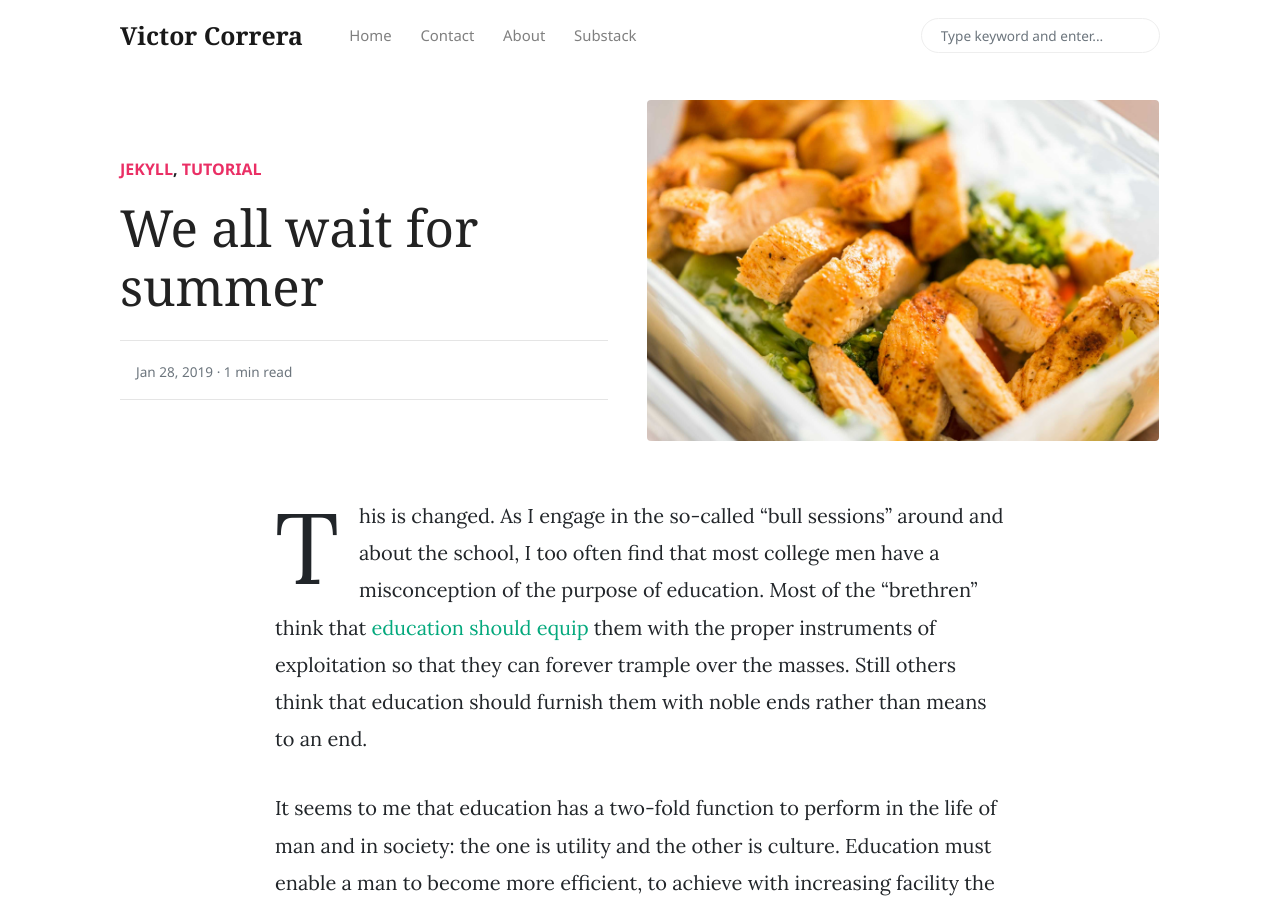
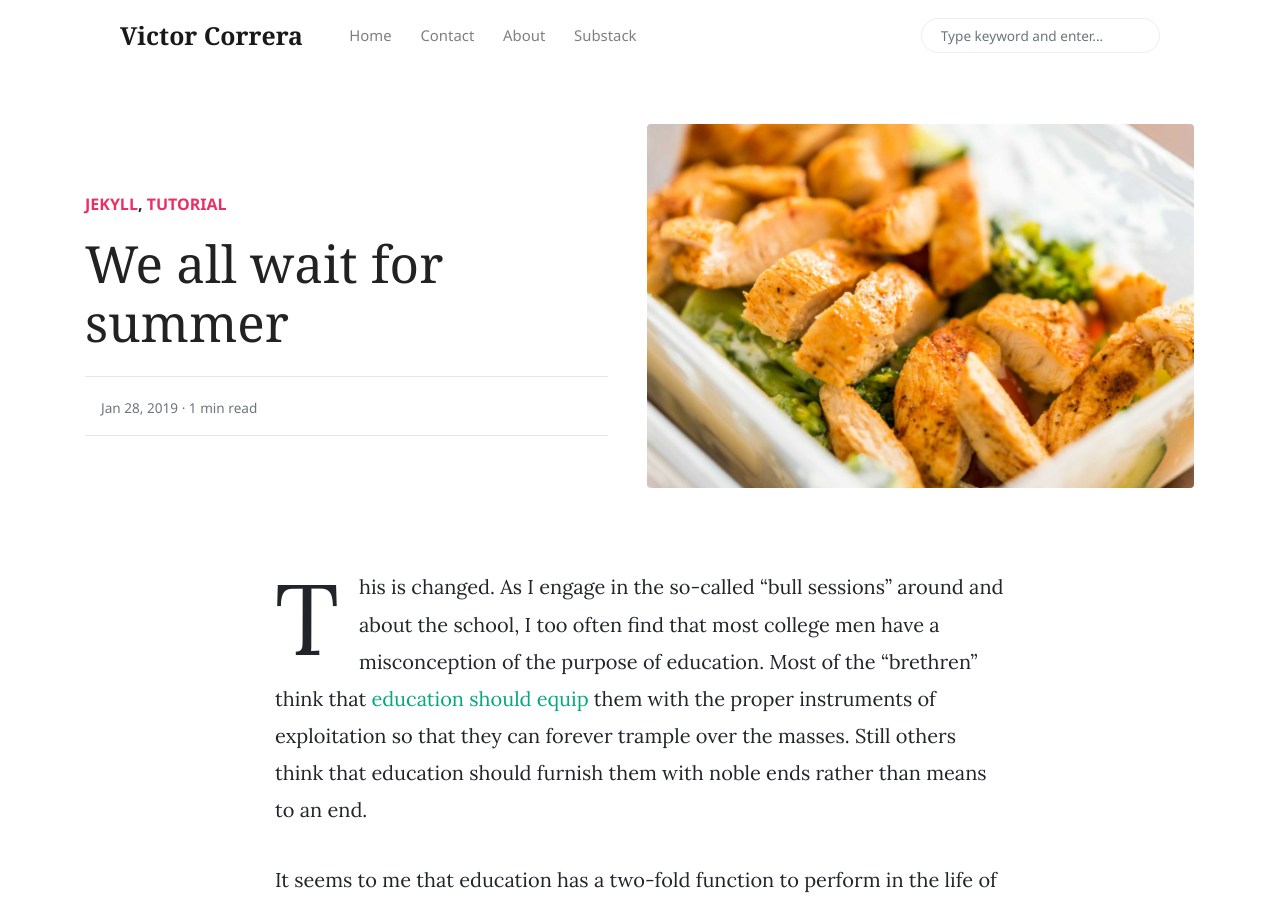
Before and after one commit to viccorrera/viccorrera.github.io, a Jekyll site: the page built from _posts/2019-01-28-we-all-wait-for-summer.md, in a window 1280 px wide and 900 px high. Built offline with Jekyll 4.4.1, drawn with Linux system fonts in a browser that asks for light colours; nearby versions of some CDN libraries.

Commit message:
Set container class same as blog post content

```diff
--- a/_layouts/post.html
+++ b/_layouts/post.html
@@ -2,7 +2,7 @@
 layout: default
 ---
 {% assign author = site.authors[page.author] %}
-<div class="container">
+<div class="container-lg pt-4 pb-4">
 	<div class="jumbotron jumbotron-fluid mb-3 pl-0 pt-0 pb-0 bg-white position-relative">
 		<div class="h-100 tofront">
 			<div class="row {% if page.image %} justify-content-between {% else %} justify-content-center {% endif %}">
```
